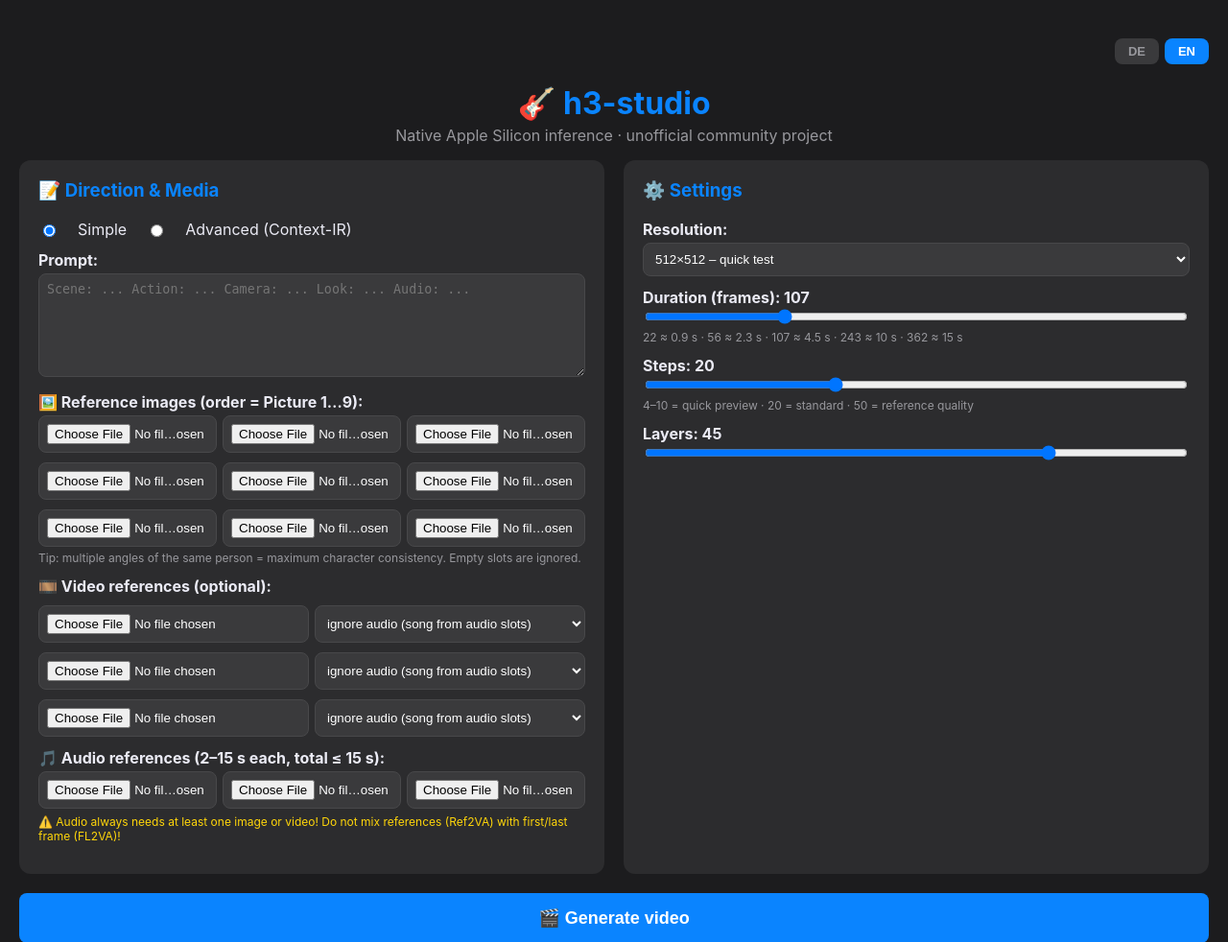
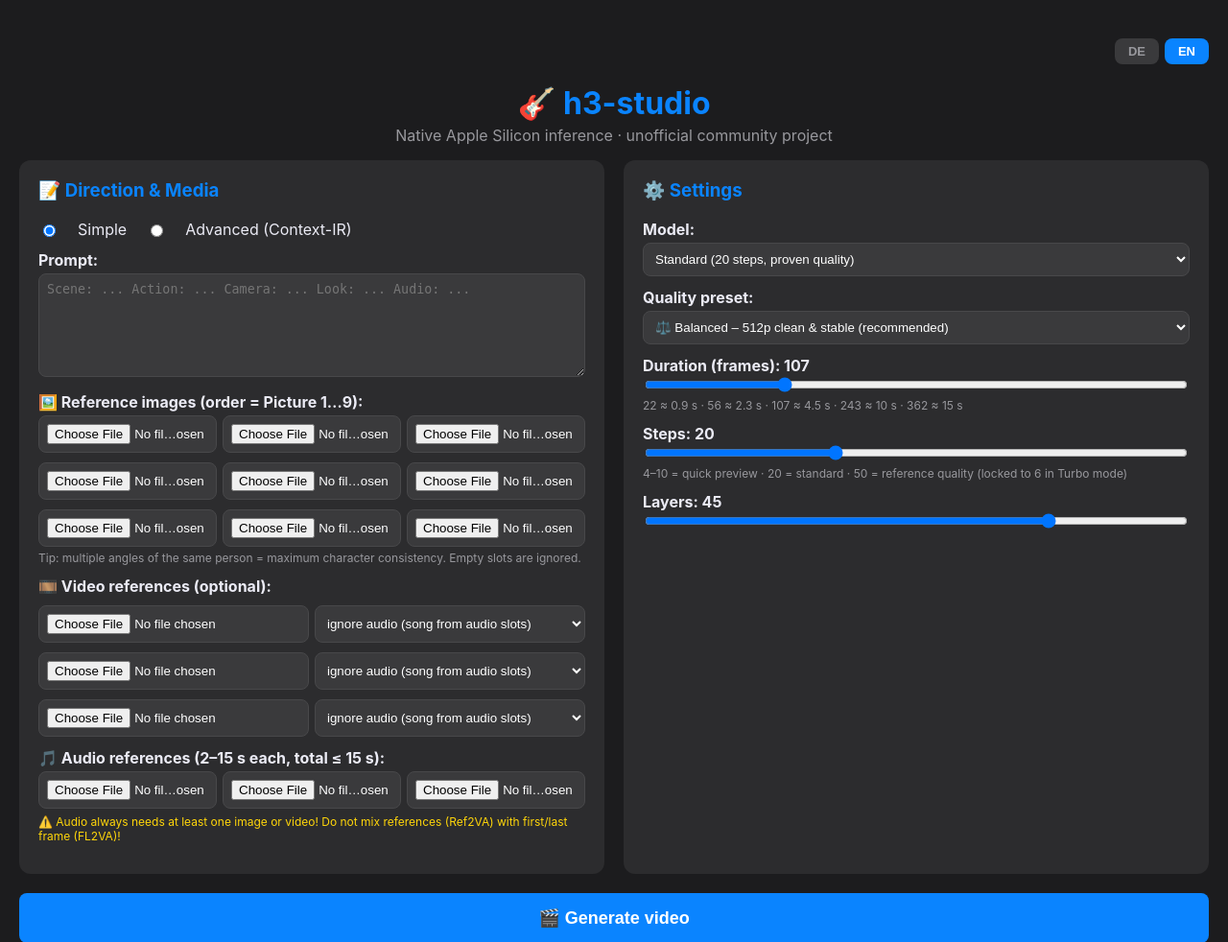
Before and after one commit to Henninges/h3-studio, a Flask app: page / in a window 1280 px wide. Shown: the top 982 px of the page at 96% size. Run offline with Flask 3, Linux system fonts and the light colour scheme.

Commit message:
Enhance settings with model and quality options
Added model and quality selection options to settings.

```diff
--- a/templates/index.html
+++ b/templates/index.html
@@ -23,6 +23,7 @@
   video { width:100%; border-radius:8px; background:#000; min-height:420px; object-fit:contain; }
   .slider-container { display:flex; align-items:center; gap:10px; }
   input[type="range"] { flex:1; }
+  input[type="range"]:disabled { opacity:0.4; }
   .hint { color:#98989d; font-size:12px; margin-top:4px; }
   .warn { color:#ffd60a; font-size:12px; margin-top:6px; }
   .mode-toggle { margin-top:8px; display:flex; gap:20px; align-items:center; }
@@ -123,12 +124,17 @@
   <div class="card">
     <h3 data-i18n="settings"></h3>
 
-    <label data-i18n="resolution"></label>
-    <select name="canvas">
-      <option value="512x512" selected data-i18n="res1"></option>
-      <option value="768x768" data-i18n="res2"></option>
-      <option value="1344x768" data-i18n="res3"></option>
-      <option value="768x1344" data-i18n="res4"></option>
+    <label data-i18n="model"></label>
+    <select name="model" onchange="syncTurbo()">
+      <option value="standard" selected data-i18n="m_std"></option>
+      <option value="turbo" data-i18n="m_turbo"></option>
+    </select>
+
+    <label data-i18n="quality"></label>
+    <select name="quality">
+      <option value="fast" data-i18n="q_fast"></option>
+      <option value="balanced" selected data-i18n="q_balanced"></option>
+      <option value="high" data-i18n="q_high"></option>
     </select>
 
     <label><span data-i18n="frames"></span> <span id="frameVal">107</span></label>
@@ -151,13 +157,6 @@
     <div id="advExtras" style="display:none">
       <label data-i18n="seed"></label>
       <input type="number" name="seed" value="42">
-      <label data-i18n="reuse"></label>
-      <select name="reuse">
-        <option value="1" data-i18n="reuse1"></option>
-        <option value="2" selected data-i18n="reuse2"></option>
-        <option value="3" data-i18n="reuse3"></option>
-      </select>
-      <label style="font-weight:normal"><input type="checkbox" name="token_reduction" style="width:auto"><span data-i18n="tokenred"></span></label>
       <label data-i18n="firstframe"></label>
       <input type="file" name="first_frame" accept="image/*">
       <label data-i18n="lastframe"></label>
@@ -189,14 +188,17 @@ const I18N = {
     vid_silent:"ignore audio (song from audio slots)", vid_keep:"keep embedded audio",
     audios:"🎵 Audio references (2–15 s each, total ≤ 15 s):",
     warn_refs:"⚠️ Audio always needs at least one image or video! Do not mix references (Ref2VA) with first/last frame (FL2VA)!",
-    settings:"⚙️ Settings", resolution:"Resolution:",
-    res1:"512×512 – quick test", res2:"768×768 – high quality (much slower!)",
-    res3:"1344×768 – landscape", res4:"768×1344 – portrait",
+    settings:"⚙️ Settings",
+    model:"Model:",
+    m_std:"Standard (20 steps, proven quality)",
+    m_turbo:"⚡ Turbo LoRA (6 steps, ~1.5x faster – drafts & iteration; finals on Standard)",
+    quality:"Quality preset:",
+    q_fast:"⚡ Fast – 512p quick preview (clean)",
+    q_balanced:"⚖️ Balanced – 512p clean & stable (recommended)",
+    q_high:"🎬 High – 768p native (watch memory, short clips)",
     frames:"Duration (frames):", steps:"Steps:",
-    steps_hint:"4–10 = quick preview · 20 = standard · 50 = reference quality",
-    layers:"Layers:", seed:"Seed (same seed = comparable takes):", reuse:"Reuse:",
-    reuse1:"1 – exact", reuse2:"2 – standard", reuse3:"3 – fast",
-    tokenred:" Token reduction (~25% faster, may change composition)",
+    steps_hint:"4–10 = quick preview · 20 = standard · 50 = reference quality (locked to 6 in Turbo mode)",
+    layers:"Layers:", seed:"Seed (same seed = comparable takes):",
     firstframe:"First frame (FL2VA):", lastframe:"Last frame (FL2VA):",
     btn:"🎬 Generate video", btn_busy:"Generating... please wait", btn_new:"🎬 Generate new video",
     log:"📟 Live log", result:"🎥 Result", log_ready:"Ready. Waiting for the first take...",
@@ -212,14 +214,17 @@ const I18N = {
     vid_silent:"Ton ignorieren (Song aus Audio-Slots)", vid_keep:"eingebetteten Ton behalten",
     audios:"🎵 Audio-Referenzen (je 2–15 s, Summe ≤ 15 s):",
     warn_refs:"⚠️ Audio braucht immer mindestens ein Bild oder Video! Referenzen (Ref2VA) nicht mit First/Last-Frame (FL2VA) mischen!",
-    settings:"⚙️ Einstellungen", resolution:"Auflösung:",
-    res1:"512×512 – schneller Test", res2:"768×768 – hohe Qualität (viel langsamer!)",
-    res3:"1344×768 – Querformat", res4:"768×1344 – Hochformat",
+    settings:"⚙️ Einstellungen",
+    model:"Modell:",
+    m_std:"Standard (20 Steps, bewährte Qualität)",
+    m_turbo:"⚡ Turbo LoRA (6 Steps, ~1,5x schneller – für Tests; Finals mit Standard)",
+    quality:"Qualitäts-Preset:",
+    q_fast:"⚡ Schnell – 512p Quick-Preview (sauber)",
+    q_balanced:"⚖️ Ausgewogen – 512p sauber & stabil (empfohlen)",
+    q_high:"🎬 Hoch – 768p nativ (Speicher beobachten, kurze Clips)",
     frames:"Dauer (Frames):", steps:"Steps:",
-    steps_hint:"4–10 = Quick-Preview · 20 = Standard · 50 = Referenzqualität",
-    layers:"Layers:", seed:"Seed (gleicher Seed = vergleichbare Takes):", reuse:"Reuse:",
-    reuse1:"1 – exakt", reuse2:"2 – Standard", reuse3:"3 – schnell",
-    tokenred:" Token-Reduction (~25 % schneller, kann Komposition ändern)",
+    steps_hint:"4–10 = Quick-Preview · 20 = Standard · 50 = Referenzqualität (im Turbo-Modus fest auf 6)",
+    layers:"Layers:", seed:"Seed (gleicher Seed = vergleichbare Takes):",
     firstframe:"First Frame (FL2VA):", lastframe:"Last Frame (FL2VA):",
     btn:"🎬 Video generieren", btn_busy:"Generiere... bitte warten", btn_new:"🎬 Neues Video generieren",
     log:"📟 Live-Log", result:"🎥 Ergebnis", log_ready:"Bereit. Warte auf den ersten Take...",
@@ -237,6 +242,21 @@ function setLang(lang){
   const btn = document.getElementById('btnGenerate');
   btn.innerText = busy ? I18N[lang].btn_busy : I18N[lang].btn;
   document.querySelectorAll('.langbtn').forEach(b=>b.classList.toggle('active', b.dataset.lang===lang));
+}
+
+function syncTurbo(){
+  const turbo = document.querySelector('select[name="model"]').value === 'turbo';
+  const steps = document.querySelector('input[name="steps"]');
+  const stepVal = document.getElementById('stepVal');
+  if (turbo) {
+    steps.dataset.prev = steps.value;
+    steps.value = 6;
+    steps.disabled = true;
+  } else {
+    steps.disabled = false;
+    if (steps.dataset.prev) steps.value = steps.dataset.prev;
+  }
+  stepVal.innerText = steps.value;
 }
 
 function toggleMode() {
```
